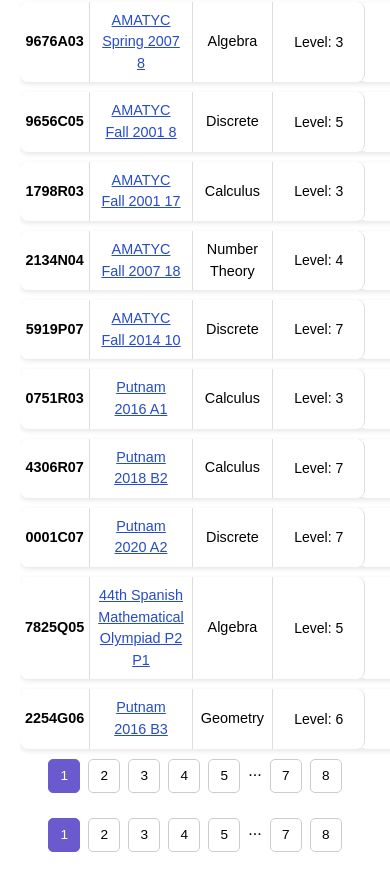
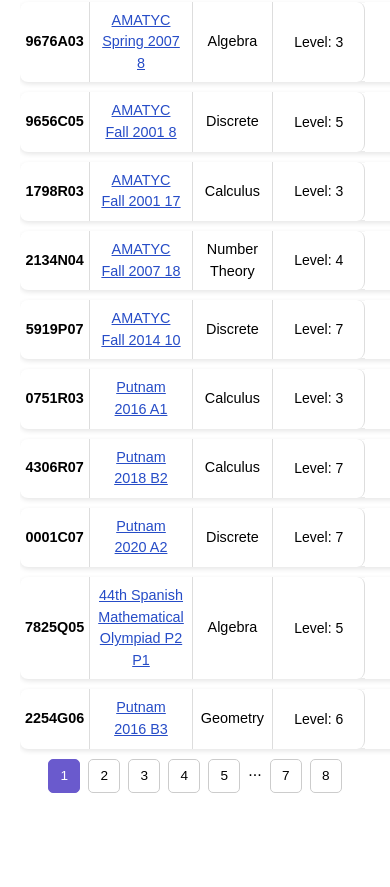
Before and after one commit to RCod33/csmmathclub, a React (Vite) app: page /#/problemset in a window 390 px wide. Shown: the part 2049-2936 px from the top of the page. After the commit the page ends 2877 px from the top, so only its background shows below. Built offline with nearby package versions, Linux system fonts and the light colour scheme.

Commit message:
fix: remove pagination component from ProblemSet and adjust styles for mobile responsiveness

```diff
--- a/src/pages/ProblemSet/ProblemSet.jsx
+++ b/src/pages/ProblemSet/ProblemSet.jsx
@@ -24,11 +24,6 @@
 
   return (
     <div className={styles.problemSetWrapper}>
-      <Pagination
-        currentPage={currentProblemPage}
-        totalPages={totalPages}
-        onPageChange={setCurrentProblemPage}
-      />
       <section className={styles.problemsContainer}>
         <table className={styles.table}>
           <thead>
--- a/src/pages/ProblemSet/ProblemSet.module.css
+++ b/src/pages/ProblemSet/ProblemSet.module.css
@@ -126,21 +126,27 @@
 }
 
 @media (max-width: 768px) {
+
+  /* Colocar la caja de filtros arriba de la tabla */
   .problemSetWrapper {
     flex-direction: column-reverse;
     /* Invertir el orden de los elementos */
     align-items: center;
   }
 
+  /* Hacer que el filtro sea más pequeño en móvil */
   .filterBoxWrapper {
-    width: 90%;
+    width: 80%;
+    /* Reducir el ancho del filtro */
     margin-bottom: 20px;
+    /* Separación entre el filtro y la tabla */
   }
 
   .table {
     width: 100%;
   }
 
+  /* Ajustar la tabla para pantallas más pequeñas */
   .table tbody tr td {
     font-size: 0.9rem;
     padding: 8px;
```
